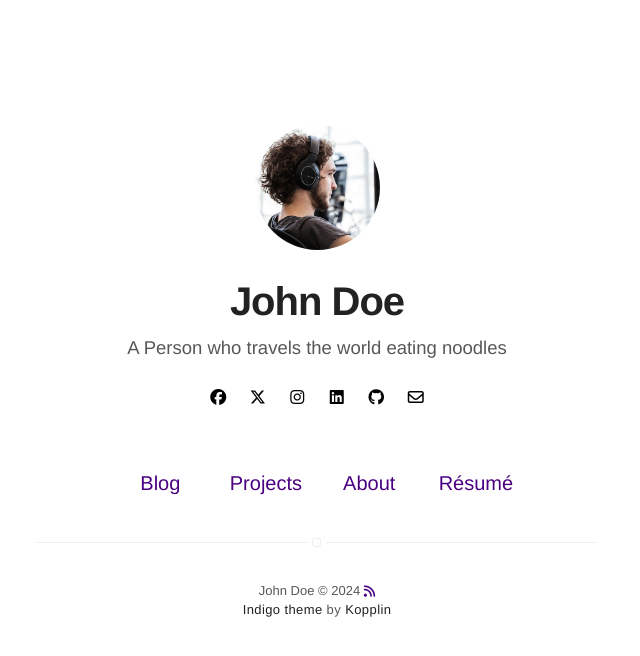
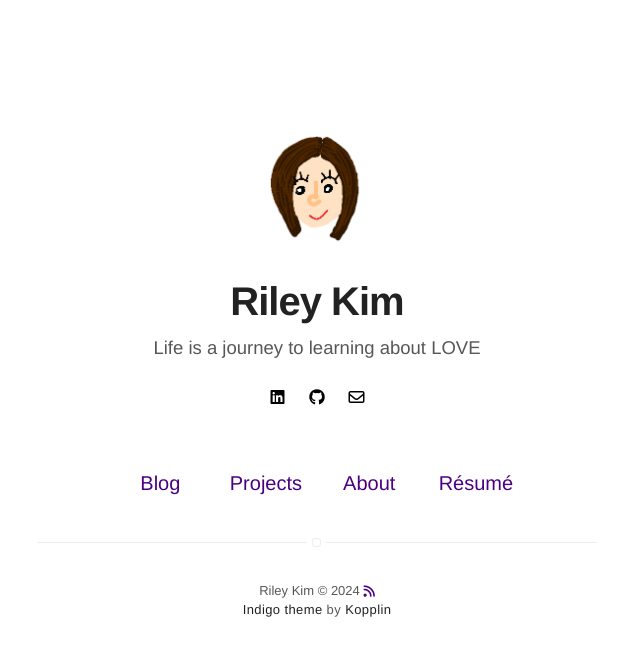
Before and after one commit to rileyk27/rileyk27.github.io, a Jekyll site: the page built from index.html, in a window 1280 px wide. Shown: the top 656 px of the page, without its empty margins (323-963 px from the left). Built offline with Jekyll 4.4.1, drawn with Linux system fonts in a browser that asks for light colours; nearby versions of some CDN libraries.

Commit message:
change_ymal

```diff
--- a/_config.yml
+++ b/_config.yml
@@ -1,6 +1,6 @@
 # main text of home
-title: John Doe
-bio: A Person who travels the world eating noodles
+title: Riley Kim
+bio: Life is a journey to learning about LOVE
 
 # twitter summary info
 description: A blog about technology and stuff related
@@ -20,7 +20,7 @@ resume: true
 resume-external: true
 resume-url: https://google.com/?q=my+resume
 
-url: https://sergiokopplin.github.io/indigo
+url: https://rileyk27.github.io
 # your url: https://USERNAME.github.io
 
 permalink: /:title/
@@ -34,26 +34,26 @@ disqus:
   categories: [blog, project] # only show disqus for posts that have these categories
 
 # if you don't have any of social below, comment the line
-facebook: myfacebook
-twitter: mytwitter
-instagram: myinstagram
-linkedin: mylinkedin
-github: mygithub
-email: myemail@gmail.com
+# facebook: myfacebook
+# twitter: mytwitter
+# instagram: myinstagram
+linkedin: rileyeeunkim
+github: rileyk27
+email: rileyk279@gmail.com
 
 authors:
   johndoe:
-    name: John Doe
-    bio: A Man who travels the world eating noodles
+    name: Riley Kim
+    bio: Life is a journey to learning about LOVE
     external-image: false
     picture: assets/images/profile.jpg
-    twitter: johndoe
-  jamesfoster:
-    name: James Foster
-    bio: A Man who develops software with coffee
-    external-image: false
-    picture: assets/images/james.jpg
-    twitter: jamesfoster
+    # twitter: johndoe
+  # jamesfoster:
+  #   name: James Foster
+  #   bio: A Man who develops software with coffee
+  #   external-image: false
+  #   picture: assets/images/james.jpg
+    # twitter: jamesfoster
 
 # do you want a larger site? change the option below
 # options: [normal, large] | default: normal
```
Also changed, not shown: assets/images/profile.jpg.
